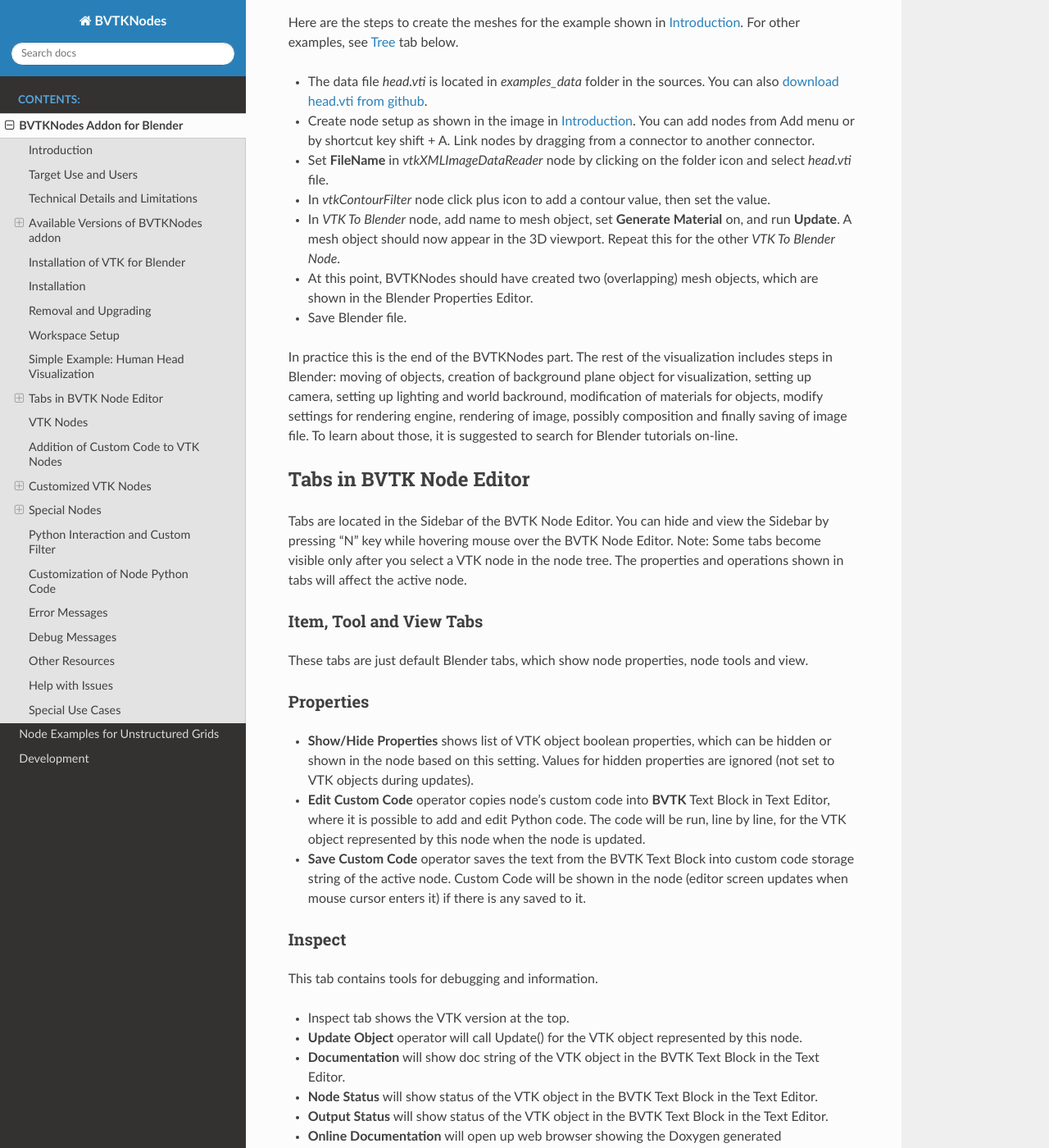
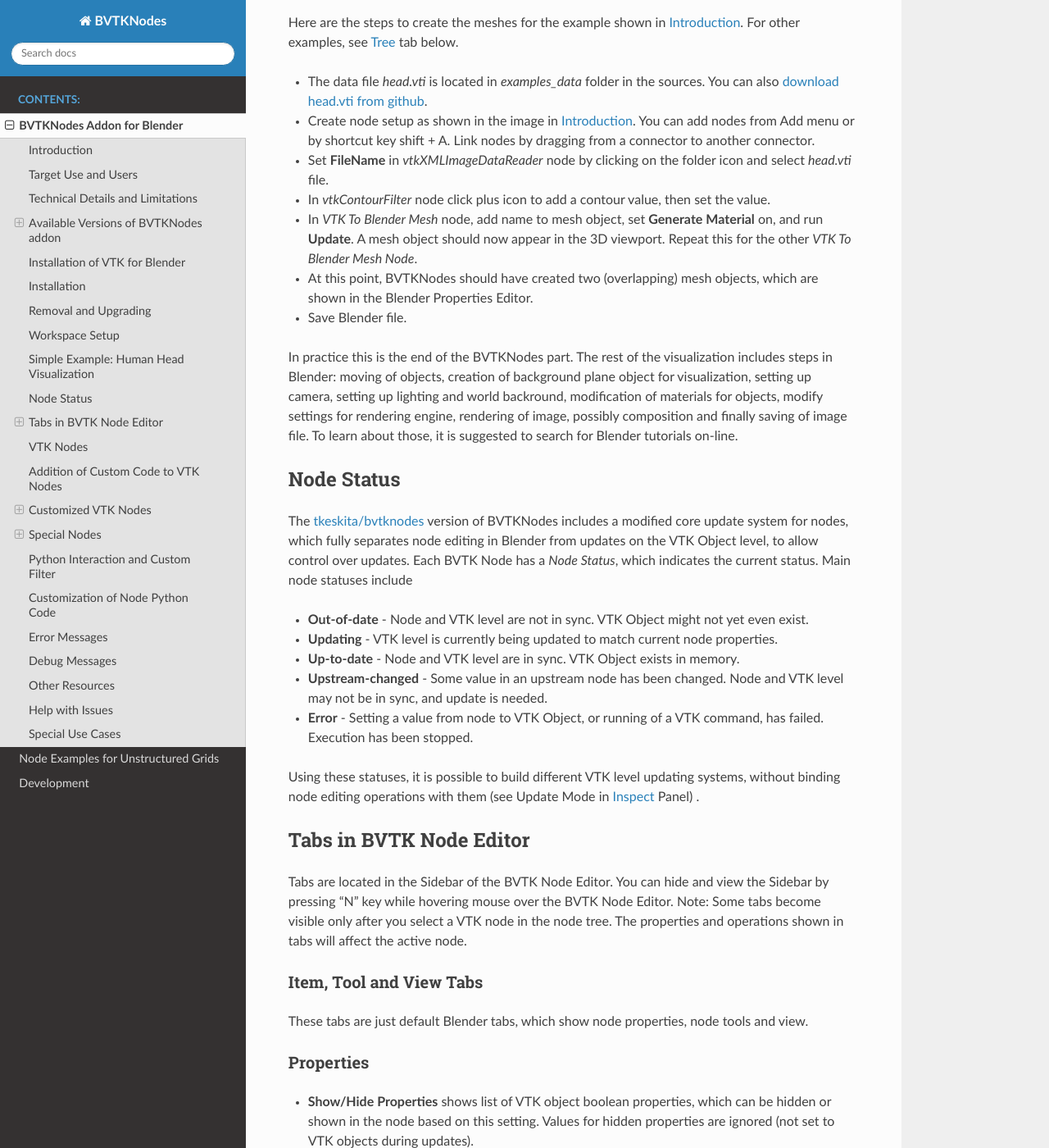
Before and after one commit to simboden/BVtkNodes, a Sphinx documentation site: the page built from docs/BVTKNodes.rst, in a window 1280 px wide and 1400 px high, scrolled down 4843 px. Shown: the whole window at 82% size. Built offline with Sphinx 7.4.7 and the Read the Docs theme 2.0.0, drawn with Linux system fonts in a browser that asks for light colours; some of the changed text lies outside the part shown.

Commit message:
Start docs update, fix Update Node in Inspect Panel
- Also refined Node Status comments in code and docs.
- Removed redundant operator node.bvtk_update_obj.

```diff
--- a/converters.py
+++ b/converters.py
@@ -1309,6 +1309,8 @@
     '''BVTK Auto Update Scan'''
     bl_idname = "node.bvtk_auto_update_scan"
     bl_label = "Auto Update"
+
+    # TODO: Remove
 
     _timer = None
     node_name: bpy.props.StringProperty()
--- a/docs/BVTKNodes.rst
+++ b/docs/BVTKNodes.rst
@@ -10,9 +10,7 @@
 `Blender (an open source 3D content creation and visualization tool) <https://www.blender.org/>`_.
 This addon makes it possible to create and execute VTK pipelines
 configured in Blender Node Editor, to produce objects like surface meshes,
-which can be then modified and visualized in Blender. Support for
-particle systems and volumetric objects have been added (experimental
-feature!).
+which can be then modified and visualized in Blender.
 
 BVTKNodes provides Blender users with access to data readers for many
 scientific data formats, along with capability to convert VTK data
@@ -100,7 +98,8 @@
 ^^^^^^^^^^^^^^^^^^^^^^^^^^^^^^^^^^^^^^^^^^^^^^^^^^^^^^^^^^^^^^^^
 
 Upgraded and developed version for Blender 2.83 LTS series using VTK
-9.0.1.
+9.0.1. Uses a new update system and a new mesh generator node
+*VTK To Blender Mesh* instead of the legacy *VKT To Blender* node.
 
 .. note::
 
@@ -208,9 +207,9 @@
   folder icon and select *head.vti* file.
 - In *vtkContourFilter* node click plus icon to add a contour value,
   then set the value.
-- In *VTK To Blender* node, add name to mesh object, set **Generate
+- In *VTK To Blender Mesh* node, add name to mesh object, set **Generate
   Material** on, and run **Update**. A mesh object should now appear
-  in the 3D viewport. Repeat this for the other *VTK To Blender Node*.
+  in the 3D viewport. Repeat this for the other *VTK To Blender Mesh Node*.
 - At this point, BVTKNodes should have created two (overlapping) mesh
   objects, which are shown in the Blender Properties Editor.
 - Save Blender file.
@@ -222,6 +221,31 @@
 objects, modify settings for rendering engine, rendering of image,
 possibly composition and finally saving of image file. To learn about
 those, it is suggested to search for Blender tutorials on-line.
+
+Node Status
+-----------
+
+The `tkeskita/bvtknodes <https://github.com/tkeskita/BVtkNodes>`_
+version of BVTKNodes includes a modified core update system for nodes,
+which fully separates node editing in Blender from updates on the VTK
+Object level, to allow control over updates. Each BVTK Node has a
+*Node Status*, which indicates the current status. Main node statuses
+include
+
+- **Out-of-date** - Node and VTK level are not in sync. VTK Object
+  might not yet even exist.
+- **Updating** - VTK level is currently being updated to match current
+  node properties.
+- **Up-to-date** - Node and VTK level are in sync. VTK Object exists
+  in memory.
+- **Upstream-changed** - Some value in an upstream node has been
+  changed. Node and VTK level may not be in sync, and update is needed.
+- **Error** - Setting a value from node to VTK Object, or running of a
+  VTK command, has failed. Execution has been stopped.
+
+Using these statuses, it is possible to build different VTK level
+updating systems, without binding node editing operations with them
+(see Update Mode in :ref:`inspect` Panel) .
 
 
 Tabs in BVTK Node Editor
@@ -254,14 +278,32 @@
   shown in the node (editor screen updates when mouse cursor enters it)
   if there is any saved to it.
 
+.. _inspect:
+
 Inspect
 ^^^^^^^
 
-This tab contains tools for debugging and information.
+This tab contains global settings, tools for debugging and information.
 
 - Inspect tab shows the VTK version at the top.
-- **Update Object** operator will call Update() for the VTK object
-  represented by this node.
+
+- **Update Mode** is a global setting which determines when changes
+  made in node properties are updated to the corresponding VTK Object
+  and output.
+
+  - **No Automatic Updates** will trigger no updates. Downstream nodes
+    are only informed that a change was made (status changes to
+    *Upstream changed*).
+  - **Update Current Automatically** will only update current node and
+    upstream nodes, if they are out-of-date.
+  - **Update All Automatically** will update upstream nodes (if
+    needed), the current node and downstream nodes automatically.
+
+- **Update Node** operator will call a node specific update routine on
+  the active node. The update routine initializes a VTK object (if no
+  VTK Object exists), sets properties from node to the VTK Object and
+  runs VTK level update command(s). This operator is available also on
+  nodes, but only if the node status is not *Up-to-date*.
 - **Documentation** will show doc string of the VTK object in the
   BVTK Text Block in the Text Editor.
 - **Node Status** will show status of the VTK object in the
```
Also changed, not shown: other parts of docs/BVTKNodes.rst (+1 -1 lines), b_inspect.py (+1 -14 lines), core.py (+12 -8 lines).
